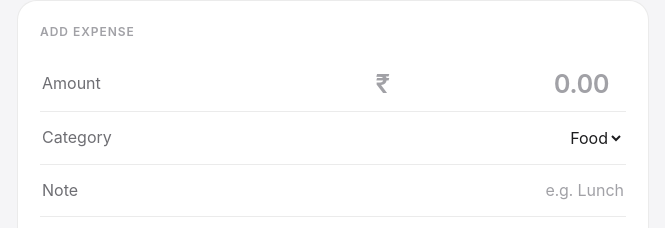
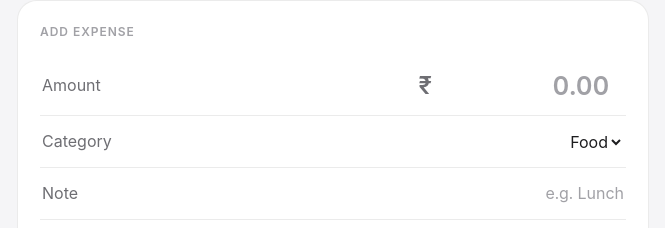
Before and after one commit to 27-aditya/ledger, a plain HTML site: page index.html in a window 1280 px wide. Shown: the part 351-579 px from the top of the page, 307-972 px from the left. Drawn offline with Linux system fonts and the light colour scheme.

Commit message:
fix: tighten ₹ symbol spacing next to amount

```diff
--- a/index.html
+++ b/index.html
@@ -61,7 +61,7 @@
           <label for="amount">Amount</label>
           <div class="control amount-control">
             <span class="cur">₹</span>
-            <input id="amount" type="number" step="0.01" min="0.01" inputmode="decimal" placeholder="0.00" required />
+            <input id="amount" type="number" step="0.01" min="0.01" inputmode="decimal" placeholder="0.00" required style="max-width: 190px;" />
           </div>
         </div>
         <div class="form-row">
--- a/styles.css
+++ b/styles.css
@@ -315,21 +315,23 @@
 
 .amount-row input { font-size: 26px; font-weight: 600; letter-spacing: -0.02em; }
 .amount-control {
-  align-items: baseline;
-  gap: 6px;
+  align-items: center;
+  gap: 2px;
 }
 .amount-control .cur {
-  font-size: 26px;
+  font-size: 24px;
   font-weight: 600;
-  color: var(--label-tertiary);
+  color: var(--label-secondary);
   line-height: 1;
-  font-variant-numeric: tabular-nums;
+  padding-bottom: 0;
+  margin-right: -2px;
 }
 .amount-row input {
   font-size: 26px;
   font-weight: 600;
-  letter-spacing: -0.02em;
-  line-height: 1.05;
+  letter-spacing: -0.01em;
+  line-height: 1;
+  max-width: 190px;
 }
 
 .select-inline {
```
